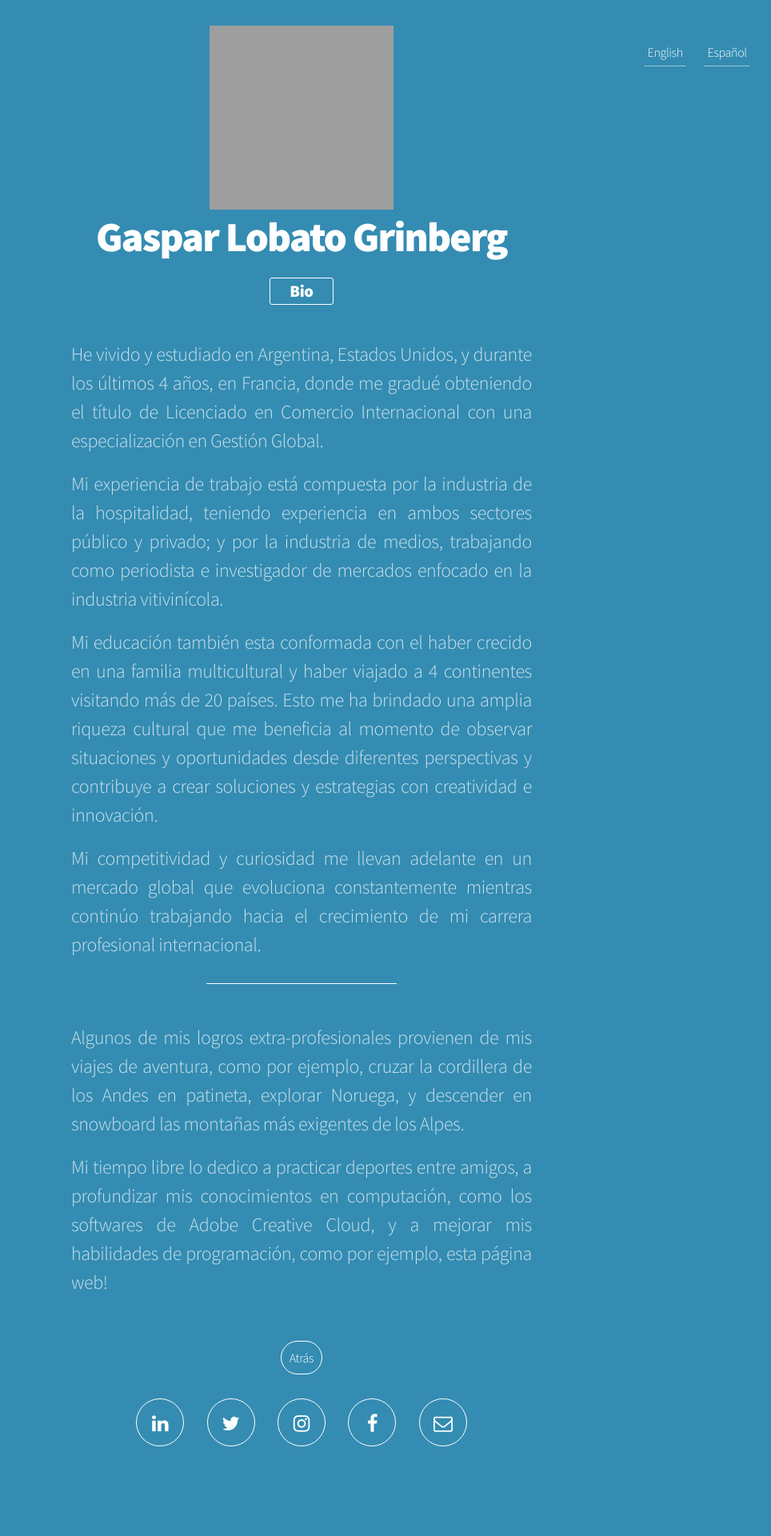
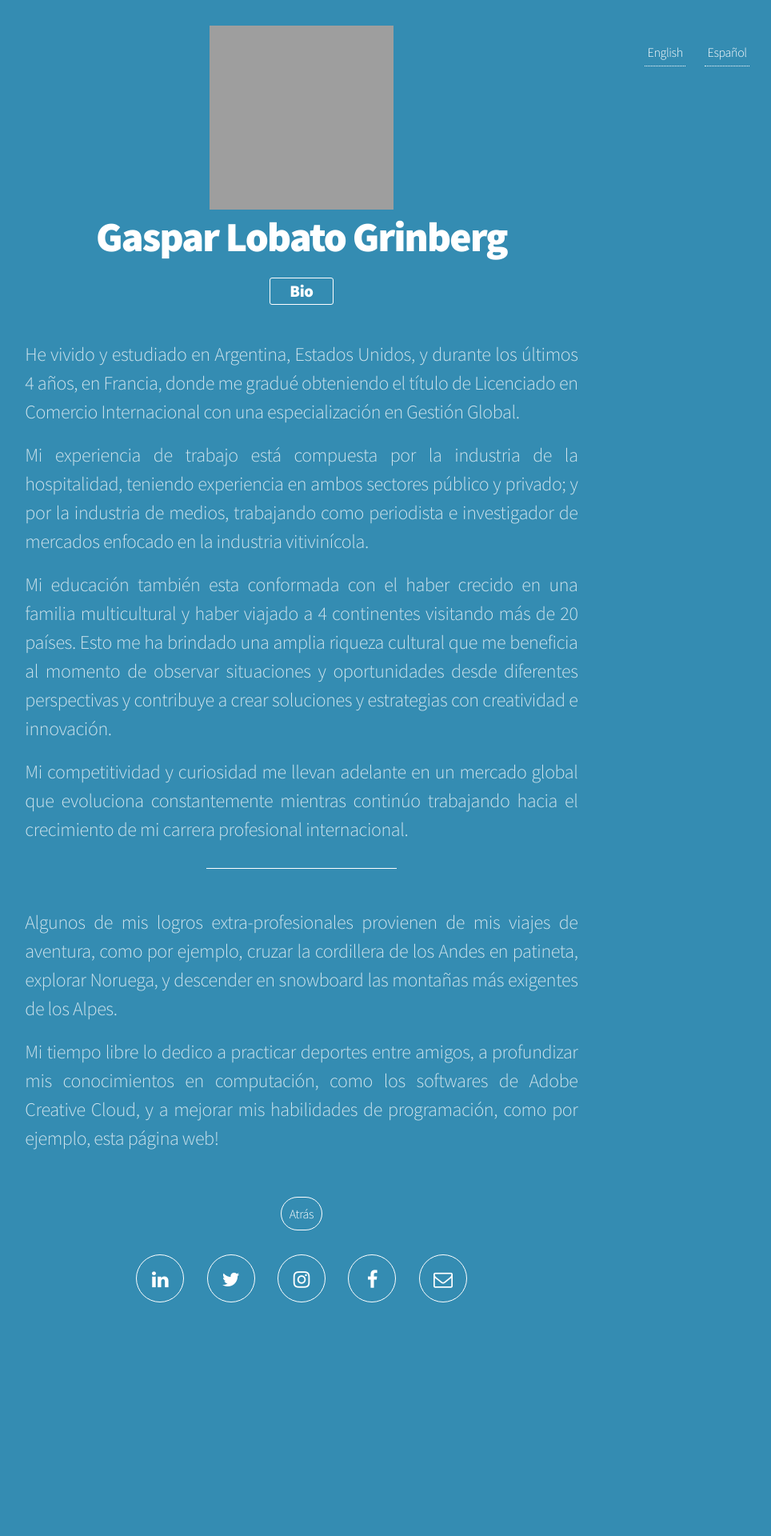
Before and after one commit to gasparlg/gasparg, a Jekyll site: the page built from es-bio.html, in a window 1280 px wide. Shown: the top 1920 px of the page at 80% size, without its empty margins (265-1229 px from the left). Built offline with Jekyll 4.4.1, drawn with Linux system fonts in a browser that asks for light colours; grey boxes are pictures that could not be loaded.

Commit message:
ipad mini wrapper

```diff
--- a/css/main-bio.css
+++ b/css/main-bio.css
@@ -862,8 +862,8 @@
         #header p {
 			font-size: 1.5em;
             line-height: 1.5em;
-            margin-right: 25%;
-            margin-left: 25%;
+            margin-right: 20%;
+            margin-left: 20%;
 		}
 
         #wrapper {
```
